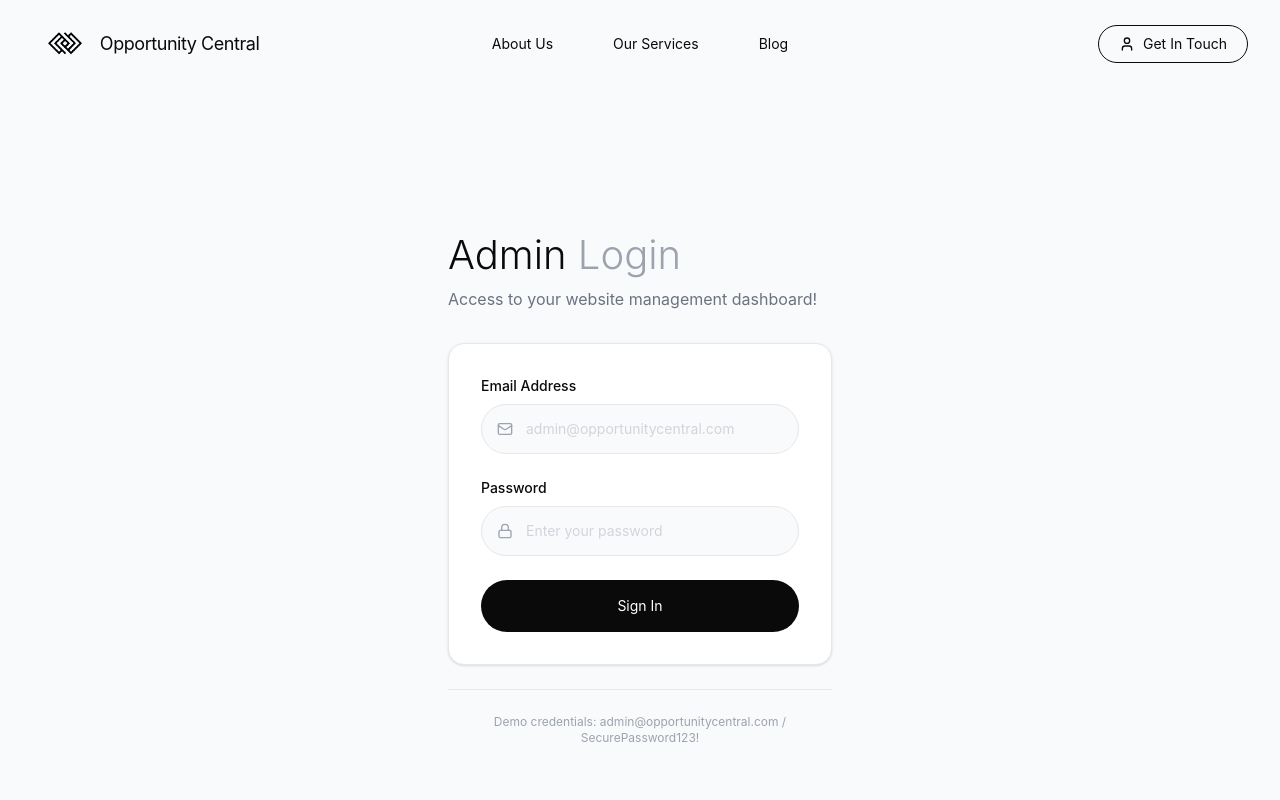
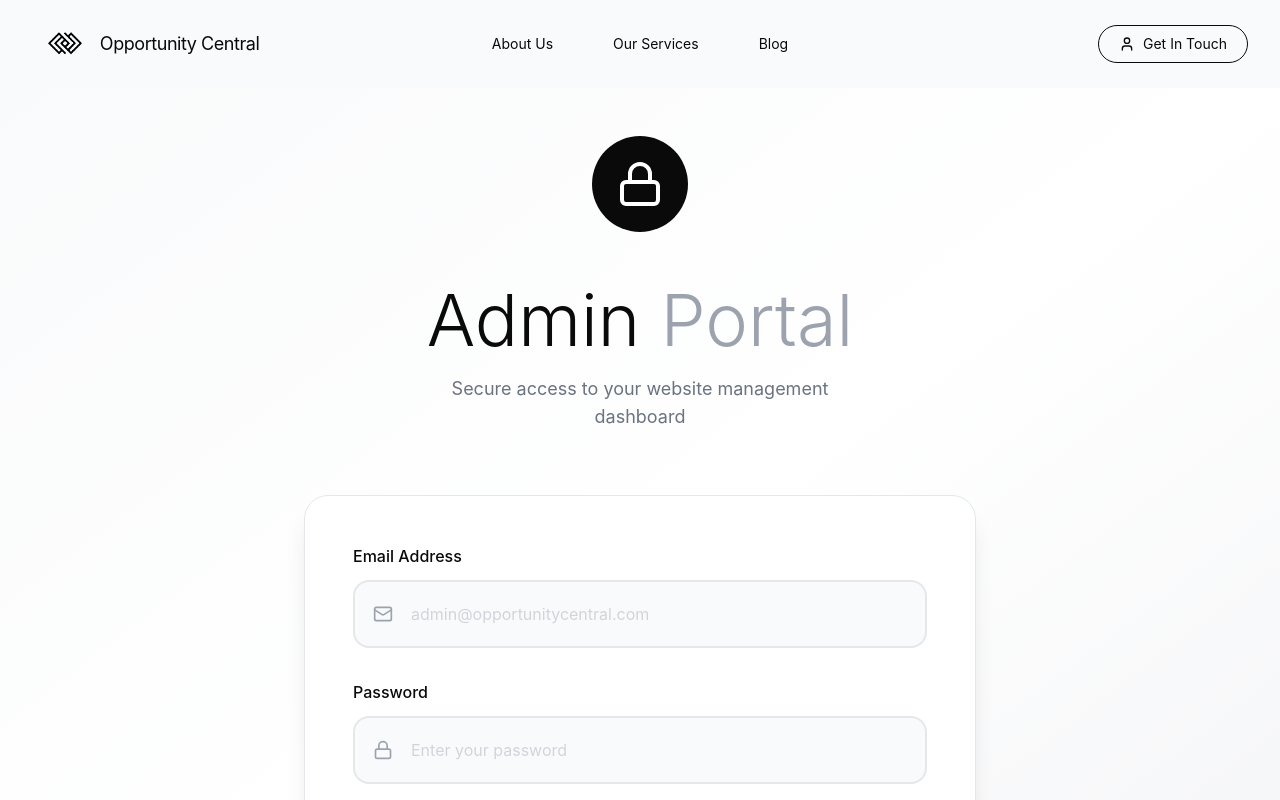
Before and after one commit to Shemz-ux/opportunitycentral-app, a React (Vite) app in the folder frontend/: page /admin/login in a window 1280 px wide. Shown: the top 800 px of the page. Built offline with nearby package versions, Linux system fonts and the light colour scheme.

Commit message:
Redesign admin login page with enhanced UI including gradient background, larger typography, icon badge, and improved form styling with rounded corners and hover effects

```diff
--- a/frontend/src/pages/Admin/Login.jsx
+++ b/frontend/src/pages/Admin/Login.jsx
@@ -31,51 +31,58 @@ function Login() {
   };
 
   return (
-    <section className="min-h-screen bg-[#F9FAFB] flex items-center justify-center py-6 sm:py-12">
-      <div className="max-w-md w-full mx-auto px-4 sm:px-6 lg:px-8">
-        <div className="text-left mb-6 sm:mb-8">
-          <h1 className="text-[28px] sm:text-[40px] leading-[1.2] font-light text-[#0A0A0A] mb-2">
-            Admin <span className="text-[#9CA3AF]">Login</span>
+    <section className="min-h-screen bg-gradient-to-br from-[#F9FAFB] via-[#FFFFFF] to-[#F3F4F6] flex items-center justify-center py-8 sm:py-12 px-4">
+      <div className="max-w-2xl w-full mx-auto">
+        {/* Header Section */}
+        <div className="text-center mb-10 sm:mb-16">
+          <div className="inline-block mb-6">
+            <div className="w-20 h-20 sm:w-24 sm:h-24 rounded-full bg-[#0A0A0A] flex items-center justify-center mb-6 mx-auto">
+              <Lock className="w-10 h-10 sm:w-12 sm:h-12 text-white" />
+            </div>
+          </div>
+          <h1 className="text-[48px] sm:text-[64px] lg:text-[72px] leading-[1.1] font-light text-[#0A0A0A] mb-4">
+            Admin <span className="text-[#9CA3AF]">Portal</span>
           </h1>
-          <p className="text-sm sm:text-base text-[#6B7280]">
-            Access to your website management dashboard!
+          <p className="text-base sm:text-lg text-[#6B7280] max-w-md mx-auto">
+            Secure access to your website management dashboard
           </p>
         </div>
 
-        <form onSubmit={handleSubmit} className="bg-white rounded-2xl shadow-sm border border-[#E5E7EB] p-6 sm:p-8">
+        {/* Login Form */}
+        <form onSubmit={handleSubmit} className="bg-white rounded-3xl shadow-xl border border-[#E5E7EB] p-8 sm:p-12 backdrop-blur-sm">
           {error && (
-            <div className="p-4 bg-red-50 border border-red-200 rounded-2xl mb-6">
-              <p className="text-sm text-red-600">{error}</p>
+            <div className="p-5 bg-red-50 border-2 border-red-200 rounded-2xl mb-8">
+              <p className="text-sm sm:text-base text-red-600 font-medium">{error}</p>
             </div>
           )}
 
-          <div className="space-y-6">
+          <div className="space-y-8">
             <div>
-              <label className="block text-sm text-[#0A0A0A] mb-2">Email Address</label>
+              <label className="block text-base font-medium text-[#0A0A0A] mb-3">Email Address</label>
               <div className="relative">
-                <Mail className="absolute left-4 top-1/2 -translate-y-1/2 w-4 h-4 text-[#9CA3AF]" />
+                <Mail className="absolute left-5 top-1/2 -translate-y-1/2 w-5 h-5 text-[#9CA3AF]" />
                 <input
                   type="email"
                   required
                   value={email}
                   onChange={(e) => setEmail(e.target.value)}
                   placeholder="admin@opportunitycentral.com"
-                  className="w-full pl-11 pr-5 py-3.5 bg-[#F9FAFB] border border-[#E5E7EB] rounded-full text-sm text-[#0A0A0A] placeholder:text-[#D1D5DB] focus:outline-none focus:border-[#0A0A0A] transition-colors"
+                  className="w-full pl-14 pr-6 py-5 bg-[#F9FAFB] border-2 border-[#E5E7EB] rounded-2xl text-base text-[#0A0A0A] placeholder:text-[#D1D5DB] focus:outline-none focus:border-[#0A0A0A] focus:bg-white transition-all"
                 />
               </div>
             </div>
 
             <div>
-              <label className="block text-sm text-[#0A0A0A] mb-2">Password</label>
+              <label className="block text-base font-medium text-[#0A0A0A] mb-3">Password</label>
               <div className="relative">
-                <Lock className="absolute left-4 top-1/2 -translate-y-1/2 w-4 h-4 text-[#9CA3AF]" />
+                <Lock className="absolute left-5 top-1/2 -translate-y-1/2 w-5 h-5 text-[#9CA3AF]" />
                 <input
                   type="password"
                   required
                   value={password}
                   onChange={(e) => setPassword(e.target.value)}
                   placeholder="Enter your password"
-                  className="w-full pl-11 pr-5 py-3.5 bg-[#F9FAFB] border border-[#E5E7EB] rounded-full text-sm text-[#0A0A0A] placeholder:text-[#D1D5DB] focus:outline-none focus:border-[#0A0A0A] transition-colors"
+                  className="w-full pl-14 pr-6 py-5 bg-[#F9FAFB] border-2 border-[#E5E7EB] rounded-2xl text-base text-[#0A0A0A] placeholder:text-[#D1D5DB] focus:outline-none focus:border-[#0A0A0A] focus:bg-white transition-all"
                 />
               </div>
             </div>
@@ -83,17 +90,20 @@ function Login() {
             <button
               type="submit"
               disabled={loading}
-              className="w-full px-8 py-4 bg-[#0A0A0A] text-white rounded-full text-sm hover:opacity-90 transition-opacity cursor-pointer disabled:opacity-50 disabled:cursor-not-allowed"
+              className="w-full px-8 py-5 bg-[#0A0A0A] text-white rounded-2xl text-base font-medium hover:opacity-90 transition-all transform hover:scale-[1.02] active:scale-[0.98] cursor-pointer disabled:opacity-50 disabled:cursor-not-allowed disabled:transform-none shadow-lg"
             >
-              {loading ? "Signing in..." : "Sign In"}
+              {loading ? "Signing in..." : "Sign In to Dashboard"}
             </button>
           </div>
         </form>
 
-        <div className="mt-6 pt-6 border-t border-[#E5E7EB] text-center">
-          <p className="text-xs text-[#9CA3AF]">
-            Demo credentials: admin@opportunitycentral.com / SecurePassword123!
-          </p>
+        {/* Footer Note */}
+        <div className="mt-8 text-center">
+          <div className="inline-block px-6 py-3 bg-white/50 backdrop-blur-sm rounded-full border border-[#E5E7EB]">
+            <p className="text-sm text-[#9CA3AF]">
+              Demo: admin@opportunitycentral.com / SecurePassword123!
+            </p>
+          </div>
         </div>
       </div>
     </section>
```
